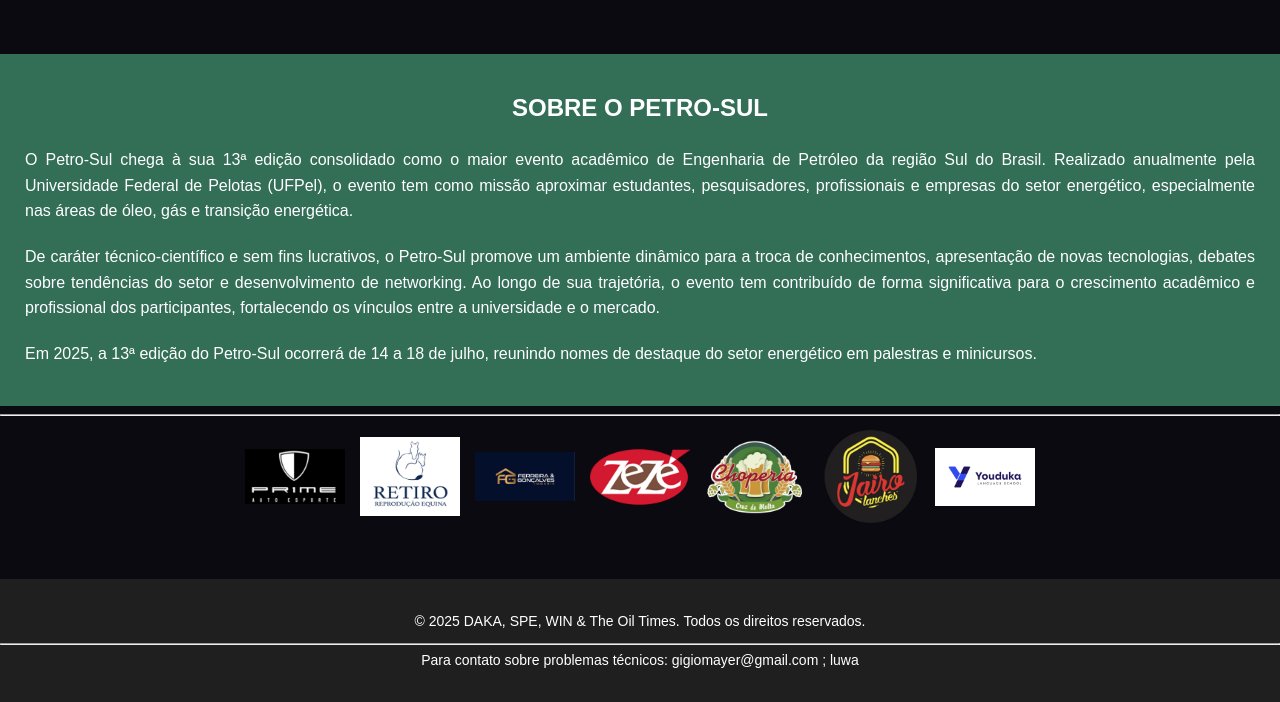
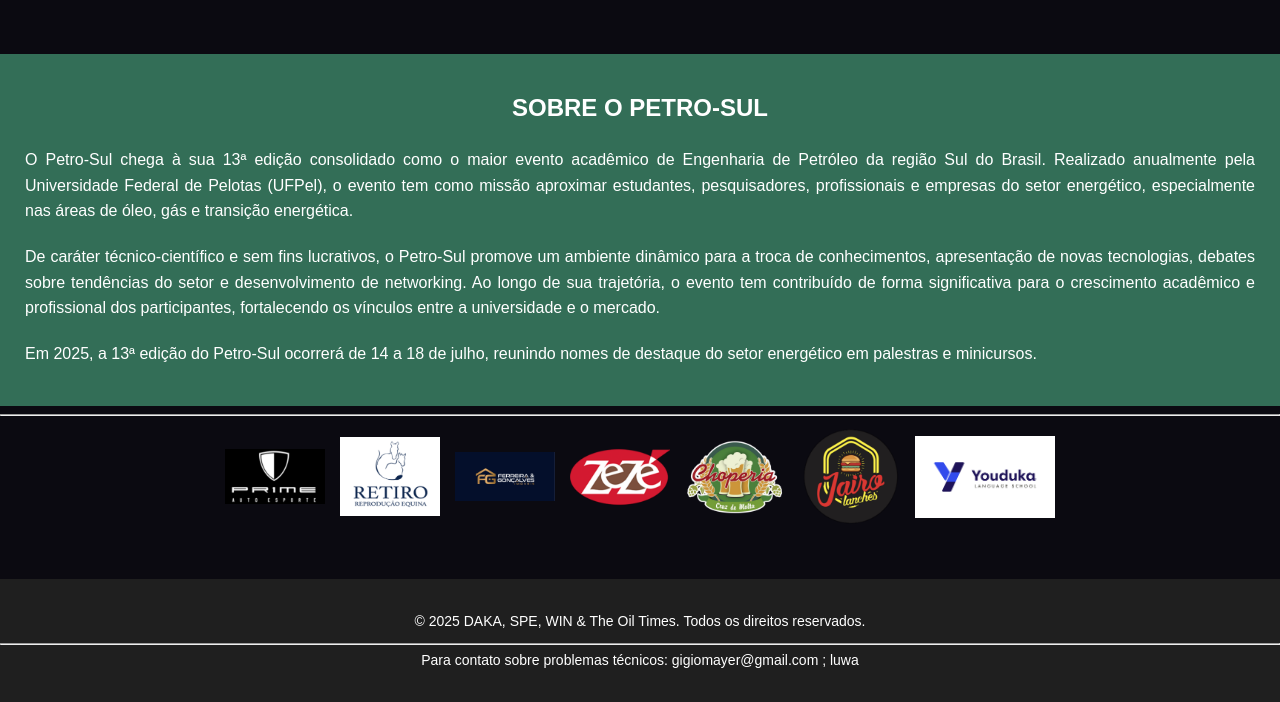
Before and after one commit to Petro-Sul/XIIPetro-Sul, a plain HTML site: page index.html in a window 1280 px wide. Shown: the part 1229-1931 px from the top of the page. Drawn offline with Linux system fonts and the light colour scheme.

Commit message:
Update index.html

```diff
--- a/index.html
+++ b/index.html
@@ -197,7 +197,7 @@ De caráter técnico-científico e sem fins lucrativos, o Petro-Sul promove um a
 </li>
 
   <li>
-<img src="apoiadores/apoiadoresassets/apoio7.png" alt="apoio7">
+<img src="apoiadores/apoiadoresassets/apoio7.png" style="max-width: 140px;" alt="apoio7">
 </li>
 
 </ul>
```
